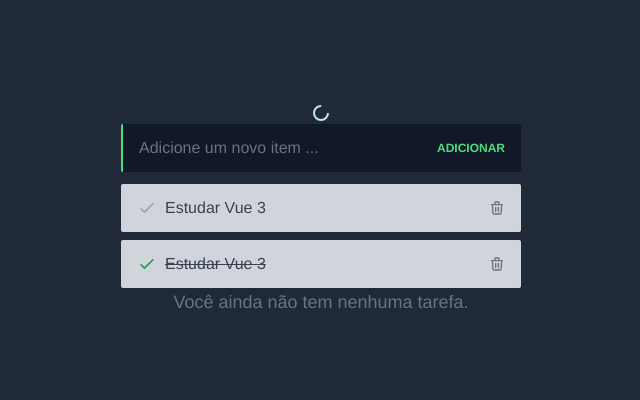
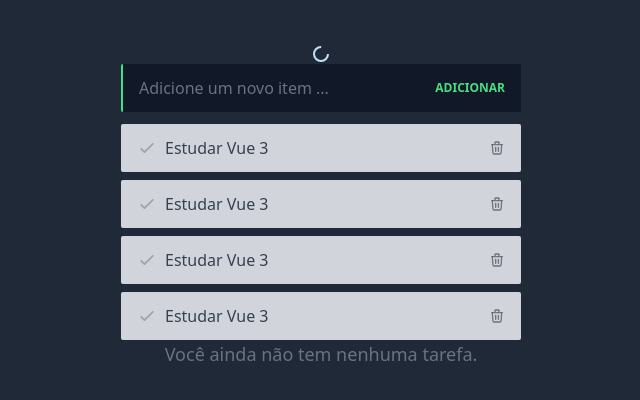
Before and after one commit to paulopariz/ToDoList, a Vue app: page / in a window 1280 px wide. Shown: the top 400 px of the page, without its empty margins (319-959 px from the left). Built offline with nearby package versions, Linux system fonts and the light colour scheme.

Commit message:
components 🚀

```diff
--- a/src/App.vue
+++ b/src/App.vue
@@ -4,104 +4,35 @@
     <div class="px-3 py-10 md:px-10">
         <div class="w-full sm:w-1/2 lg:w-1/3 mx-auto">
 
-        <!-- Todo spinner -->
-        <div class="text-center">
-          <img src="@/assets/img/spinner.svg" alt="" class="inline-block w-5 h-5">
-        </div>
-        <!--/ Todo spinner -->
 
-        <!-- Todo form -->
-        <form class="flex items-center px-4 bg-gray-900 h-15
-        rounded-sm border-l-2 border-green-400 mb-3">
-          <input placeholder="Adicione um novo item ..." type="text" class="bg-gray-900 placeholder-gray-500 text-gray-500 font-light focus:outline-none block w-full appearance-none leading-normal py-3 pr-3">
+          <TodoSpinner />
 
-          <button class="text-green-400 text-xs font-semibold focus:outline-none" type="submit">
-            ADICIONAR
-          </button>
-        </form>
-        <!--/ Todo form -->
+          <TodoFormAdd />
 
-        <!-- Todo items -->
-        <div class="space-y-2">
-          <div class="bg-gray-300 rounded-sm">
-            <div class="flex items-center px-4 py-3 border-b border-gray-400 last:border-b-0">
-              <div class="flex items-center justify-center mr-2">
-                <button class="text-gray-400">
-                  <svg class="w-5 h-5" fill="none" stroke="currentColor" viewBox="0 0 24 24"
-                    xmlns="http://www.w3.org/2000/svg">
-                    <path stroke-linecap="round" stroke-linejoin="round" stroke-width="2" d="M5 13l4 4L19 7"></path>
-                  </svg>
-                </button>
-              </div>
+          <TodoItems />
 
-              <div class="w-full">
-                <input type="text" placeholder="Digite a sua tarefa" value="Estudar Vue 3" class="bg-gray-300 placeholder-gray-500 text-gray-700 font-light focus:outline-none block w-full appearance-none leading-normal mr-3">
-              </div>
+          <TodoEmpty />
 
-              <div class="ml-auto flex items-center justify-center">
-                <button class="focus:outline-none">
-                  <svg class="ml-3 h-4 w-4 text-gray-500" viewBox="0 0 24 24" fill="none" stroke="currentColor"
-                    xmlns="http://www.w3.org/2000/svg">
-                    <path d="M19 7L18.1327 19.1425C18.0579 20.1891 17.187 21 16.1378 21H7.86224C6.81296 21 5.94208 20.1891 5.86732 19.1425L5 7M10 11V17M14 11V17M15 7V4C15 3.44772 14.5523 3 14 3H10C9.44772 3 9 3.44772 9 4V7M4 7H20" stroke-width="2" stroke-linecap="round" stroke-linejoin="round" />
-                  </svg>
-                </button>
         </div>
     </div>
-          </div>
-
-          <div class="bg-gray-300 rounded-sm">
-            <div class="flex items-center px-4 py-3 border-b border-gray-400 last:border-b-0">
-              <div class="flex items-center justify-center mr-2">
-                <button class="text-green-600">
-                  <svg class="w-5 h-5" fill="none" stroke="currentColor" viewBox="0 0 24 24"
-                    xmlns="http://www.w3.org/2000/svg">
-                    <path stroke-linecap="round" stroke-linejoin="round" stroke-width="2" d="M5 13l4 4L19 7"></path>
-                  </svg>
-                </button>
-              </div>
-
-              <div class="w-full">
-                <input type="text" placeholder="Digite a sua tarefa" value="Estudar Vue 3" readonly class="line-through bg-gray-300 placeholder-gray-500 text-gray-700 font-light focus:outline-none block w-full appearance-none leading-normal mr-3">
-              </div>
-
-              <div class="ml-auto flex items-center justify-center">
-                <button class="focus:outline-none">
-                  <svg class="ml-3 h-4 w-4 text-gray-500" viewBox="0 0 24 24" fill="none" stroke="currentColor"
-                    xmlns="http://www.w3.org/2000/svg">
-                    <path d="M19 7L18.1327 19.1425C18.0579 20.1891 17.187 21 16.1378 21H7.86224C6.81296 21 5.94208 20.1891 5.86732 19.1425L5 7M10 11V17M14 11V17M15 7V4C15 3.44772 14.5523 3 14 3H10C9.44772 3 9 3.44772 9 4V7M4 7H20" stroke-width="2" stroke-linecap="round" stroke-linejoin="round" />
-                  </svg>
-                </button>
-              </div>
-            </div>
-          </div>
-        </div>
-        <!--/ Todo items -->
-
-        <!-- Todo empty -->
-        <div class="text-center text-lg text-gray-500">
-          Você ainda não tem nenhuma tarefa.
-        </div>
-        <!--/ Todo empty -->
-      </div>
-    </div>
+    <!--/ Content -->
     <!--/ Content -->
 
 </template>
 
 <script>
+import TodoFormAdd from './components/TodoFormAdd.vue';
+import TodoSpinner from './components/TodoSpinner.vue';
+import TodoItems from './components/TodoItems.vue';
+import TodoEmpty from './components/TodoEmpty.vue';
+
   export default {
     name: 'App',
-    components: {}
+    components: {
+    TodoSpinner,
+    TodoFormAdd,
+    TodoItems,
+    TodoEmpty
+}
   }
 </script>
-
-<style>
-  #app {
-    font-family: Avenir, Helvetica, Arial, sans-serif;
-    -webkit-font-smoothing: antialiased;
-    -moz-osx-font-smoothing: grayscale;
-    text-align: center;
-    color: #2c3e50;
-    margin-top: 60px;
-  }
-</style>
--- a/src/components/HelloWorld.vue
+++ /dev/null
@@ -1,58 +0,0 @@
-<template>
-  <div class="hello">
-    <h1>{{ msg }}</h1>
-    <p>
-      For a guide and recipes on how to configure / customize this project,<br>
-      check out the
-      <a href="https://cli.vuejs.org" target="_blank" rel="noopener">vue-cli documentation</a>.
-    </p>
-    <h3>Installed CLI Plugins</h3>
-    <ul>
-      <li><a href="https://github.com/vuejs/vue-cli/tree/dev/packages/%40vue/cli-plugin-babel" target="_blank" rel="noopener">babel</a></li>
-      <li><a href="https://github.com/vuejs/vue-cli/tree/dev/packages/%40vue/cli-plugin-eslint" target="_blank" rel="noopener">eslint</a></li>
-    </ul>
-    <h3>Essential Links</h3>
-    <ul>
-      <li><a href="https://vuejs.org" target="_blank" rel="noopener">Core Docs</a></li>
-      <li><a href="https://forum.vuejs.org" target="_blank" rel="noopener">Forum</a></li>
-      <li><a href="https://chat.vuejs.org" target="_blank" rel="noopener">Community Chat</a></li>
-      <li><a href="https://twitter.com/vuejs" target="_blank" rel="noopener">Twitter</a></li>
-      <li><a href="https://news.vuejs.org" target="_blank" rel="noopener">News</a></li>
-    </ul>
-    <h3>Ecosystem</h3>
-    <ul>
-      <li><a href="https://router.vuejs.org" target="_blank" rel="noopener">vue-router</a></li>
-      <li><a href="https://vuex.vuejs.org" target="_blank" rel="noopener">vuex</a></li>
-      <li><a href="https://github.com/vuejs/vue-devtools#vue-devtools" target="_blank" rel="noopener">vue-devtools</a></li>
-      <li><a href="https://vue-loader.vuejs.org" target="_blank" rel="noopener">vue-loader</a></li>
-      <li><a href="https://github.com/vuejs/awesome-vue" target="_blank" rel="noopener">awesome-vue</a></li>
-    </ul>
-  </div>
-</template>
-
-<script>
-export default {
-  name: 'HelloWorld',
-  props: {
-    msg: String
-  }
-}
-</script>
-
-<!-- Add "scoped" attribute to limit CSS to this component only -->
-<style scoped>
-h3 {
-  margin: 40px 0 0;
-}
-ul {
-  list-style-type: none;
-  padding: 0;
-}
-li {
-  display: inline-block;
-  margin: 0 10px;
-}
-a {
-  color: #42b983;
-}
-</style>
--- /dev/null
+++ b/src/components/TodoEmpty.vue
@@ -0,0 +1,5 @@
+<template>
+    <div class="text-center text-lg text-gray-500">
+        Você ainda não tem nenhuma tarefa.
+    </div>
+</template>
--- /dev/null
+++ b/src/components/TodoFormAdd.vue
@@ -0,0 +1,10 @@
+<template>
+    <form class="flex items-center px-4 bg-gray-900 h-15
+        rounded-sm border-l-2 border-green-400 mb-3">
+          <input placeholder="Adicione um novo item ..." type="text" class="bg-gray-900 placeholder-gray-500 text-gray-500 font-light focus:outline-none block w-full appearance-none leading-normal py-3 pr-3">
+
+          <button class="text-green-400 text-xs font-semibold focus:outline-none" type="submit">
+            ADICIONAR
+          </button>
+        </form>
+</template>
--- /dev/null
+++ b/src/components/TodoItem.vue
@@ -0,0 +1,36 @@
+<template>
+
+    <div class="bg-gray-300 rounded-sm">
+        <div class="flex items-center px-4 py-3 border-b border-gray-400 last:border-b-0">
+            <div class="flex items-center justify-center mr-2">
+                <button class="text-gray-400">
+                    <svg class="w-5 h-5" fill="none" stroke="currentColor" viewBox="0 0 24 24"
+                        xmlns="http://www.w3.org/2000/svg">
+                        <path stroke-linecap="round" stroke-linejoin="round" stroke-width="2" d="M5 13l4 4L19 7"></path>
+                    </svg>
+                </button>
+            </div>
+
+            <div class="w-full">
+                <input type="text" placeholder="Digite a sua tarefa" value="Estudar Vue 3" class="bg-gray-300 placeholder-gray-500 text-gray-700 font-light focus:outline-none block w-full appearance-none leading-normal mr-3">
+            </div>
+
+            <div class="ml-auto flex items-center justify-center">
+                <button class="focus:outline-none">
+                    <svg class="ml-3 h-4 w-4 text-gray-500" viewBox="0 0 24 24" fill="none" stroke="currentColor"
+                        xmlns="http://www.w3.org/2000/svg">
+                        <path d="M19 7L18.1327 19.1425C18.0579 20.1891 17.187 21 16.1378 21H7.86224C6.81296 21 5.94208 20.1891 5.86732 19.1425L5 7M10 11V17M14 11V17M15 7V4C15 3.44772 14.5523 3 14 3H10C9.44772 3 9 3.44772 9 4V7M4 7H20" stroke-width="2" stroke-linecap="round" stroke-linejoin="round" />
+                    </svg>
+                </button>
+            </div>
+        </div>
+    </div>
+</template>
+
+<script>
+
+    export default {
+        components: {
+        }
+    }
+</script>
--- /dev/null
+++ b/src/components/TodoItems.vue
@@ -0,0 +1,18 @@
+<template>
+
+  <div class="space-y-2">
+
+    <TodoItem />
+    <TodoItem />
+    <TodoItem />
+    <TodoItem />
+
+  </div>
+
+</template>
+
+<script>
+import TodoItem from './TodoItem.vue';
+
+  export default { components: { TodoItem } }
+</script>
--- /dev/null
+++ b/src/components/TodoSpinner.vue
@@ -0,0 +1,9 @@
+<template>
+    <div class="text-center">
+          <img
+            src="@/assets/img/spinner.svg"
+           alt=""
+           class="inline-block w-5 h-5"
+           >
+    </div>
+</template>
```
Lines whose indentation alone changed are shown as unchanged.
